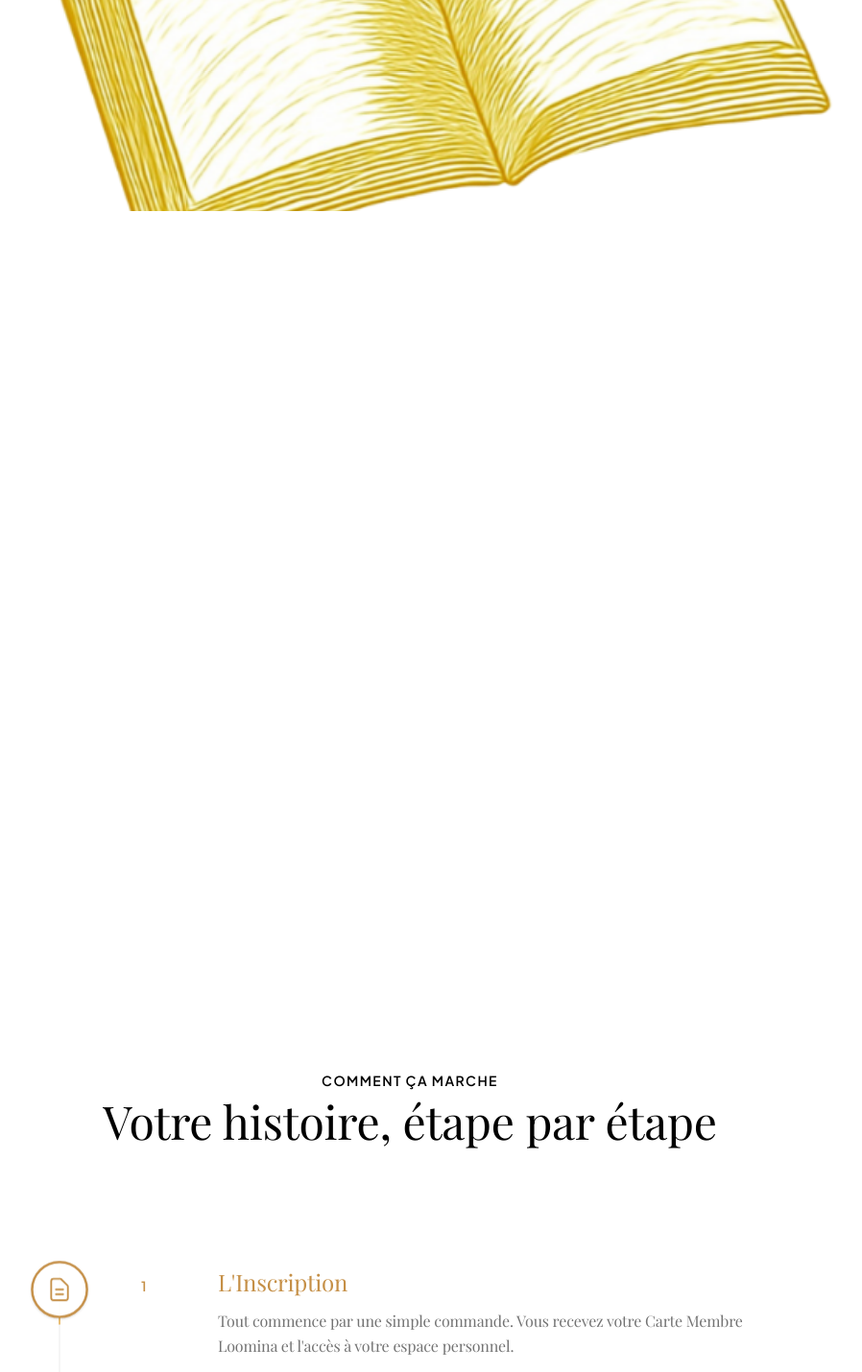
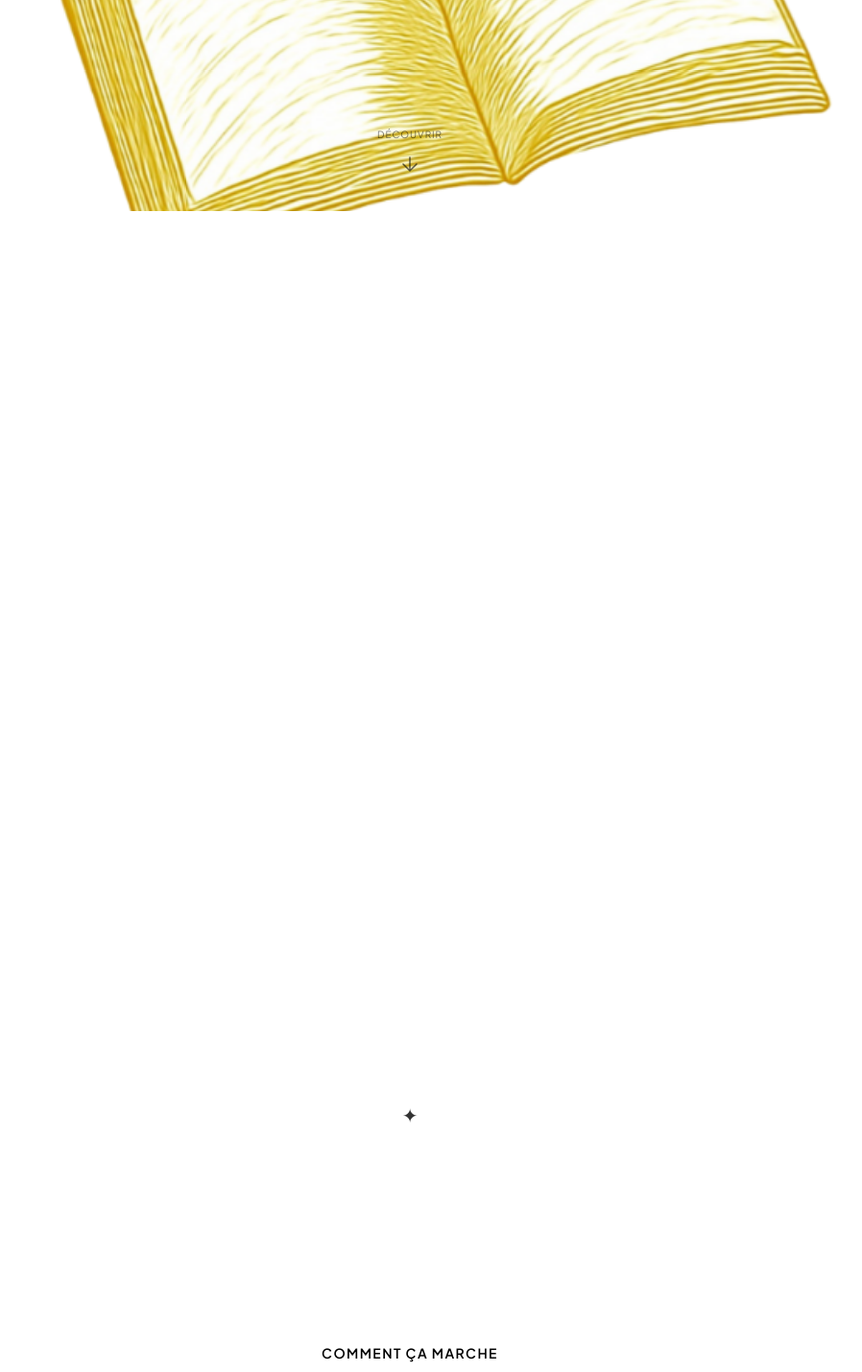
Before and after one commit to solalchetrit/loomina, a Next.js app: page / in a window 1280 px wide. Shown: the part 580-2010 px from the top of the page at 96% size, without its empty margins (213-1111 px from the left). Built offline with nearby package versions, Linux system fonts and the light colour scheme; a web font is replaced by a local one.

Commit message:
Add visual scroll indicators: Hero arrow and Section Separators

```diff
--- a/app/page.tsx
+++ b/app/page.tsx
@@ -1,5 +1,6 @@
 import Hero from "@/components/Hero";
 import StarDecoration from "@/components/ui/StarDecoration";
+import ScrollSeparator from "@/components/ui/ScrollSeparator";
 import HowItWorks from "@/components/HowItWorks";
 import MagicButton from "@/components/ui/MagicButton";
 import { STRIPE_CONFIG } from "@/config/stripe";
@@ -41,9 +42,11 @@ export default function Home() {
   return (
     <div className="min-h-screen w-full flex flex-col items-center bg-white text-black">
       <Hero />
+      <ScrollSeparator />
 
       {/* --- SECTION 3: LE PARCOURS --- */}
       <HowItWorks />
+      <ScrollSeparator />
 
       {/* --- SECTION 5: OFFRE (MODIFIÉE) --- */}
       <div id="offres" className="w-full scroll-mt-24">
--- a/components/Hero.tsx
+++ b/components/Hero.tsx
@@ -142,6 +142,22 @@ export default function Hero() {
           </div>
         </motion.div>
 
+        {/* --- SCROLL INDICATOR --- */}
+        <motion.div
+          style={{ opacity: opacityArrow }}
+          className="absolute bottom-10 left-1/2 -translate-x-1/2 flex flex-col items-center gap-2 z-20 pointer-events-none"
+        >
+          <span className="text-[10px] uppercase tracking-widest text-[var(--loomina-ink)]/50 font-sans">Découvrir</span>
+          <motion.div
+            animate={{ y: [0, 8, 0] }}
+            transition={{ duration: 2, repeat: Infinity, ease: "easeInOut" }}
+          >
+            <svg width="24" height="24" viewBox="0 0 24 24" fill="none" stroke="currentColor" strokeWidth="1.5" className="text-[var(--loomina-ink)] opacity-60">
+              <path d="M12 5v14M19 12l-7 7-7-7" strokeLinecap="round" strokeLinejoin="round" />
+            </svg>
+          </motion.div>
+        </motion.div>
+
         {/* --- BACKGROUND --- */}
         <div className="absolute inset-x-0 top-0 h-full w-full -z-10 bg-white"></div>
         <div className="absolute top-1/2 left-1/2 -translate-x-1/2 -translate-y-1/2 w-[600px] h-[600px] bg-[var(--loomina-gold)] rounded-full blur-[120px] opacity-5 -z-10 pointer-events-none"></div>
--- /dev/null
+++ b/components/ui/ScrollSeparator.tsx
@@ -0,0 +1,21 @@
+"use client";
+
+import { motion } from "framer-motion";
+
+export default function ScrollSeparator() {
+    return (
+        <div className="w-full flex justify-center py-6 md:py-10 bg-white">
+            <motion.div
+                initial={{ opacity: 0, y: -10 }}
+                whileInView={{ opacity: 1, y: 0 }}
+                viewport={{ once: true, margin: "-100px" }}
+                transition={{ duration: 0.8, ease: "easeOut" }}
+                className="flex flex-col items-center gap-2"
+            >
+                <div className="w-[1px] h-12 md:h-20 bg-gradient-to-b from-transparent via-[var(--loomina-gold)] to-transparent opacity-50"></div>
+                <span className="text-[var(--loomina-gold)] text-xl opacity-80">✦</span>
+                <div className="w-[1px] h-12 md:h-20 bg-gradient-to-b from-transparent via-[var(--loomina-gold)] to-transparent opacity-50"></div>
+            </motion.div>
+        </div>
+    );
+}
```
